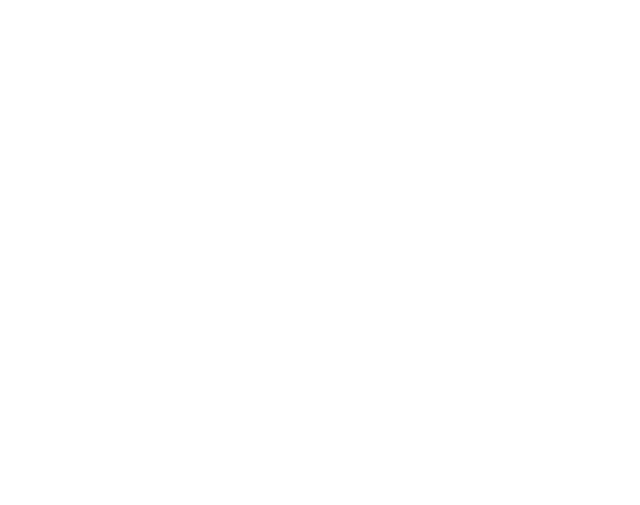
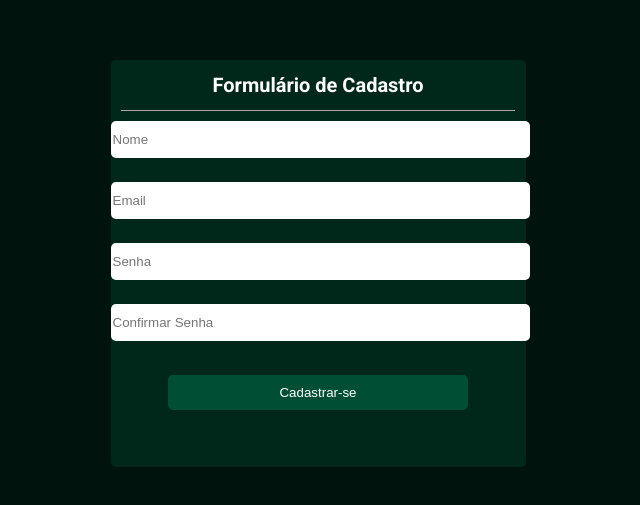
Before and after one commit to Gustavoph/BuyResolutionFront, a React (Vite) app: page /signup in a window 1280 px wide. Before the commit this address had no page. Shown: the part 137-642 px from the top of the page, without its empty margins (322-962 px from the left). Built offline with nearby package versions, Linux system fonts and the light colour scheme.

Commit message:
:sparkles: Creating signup page

```diff
--- a/src/routes/index.tsx
+++ b/src/routes/index.tsx
@@ -2,11 +2,13 @@
 
 import { Login } from '../views/Login'
 import { Market } from '../views/Market'
+import { SignUp } from '../views/SignUp'
 
 export function AppRoutes() {
   return (
     <Routes>
       <Route path="/login" element={<Login />} />
+      <Route path="/signup" element={<SignUp />} />
       <Route
         path="/market/foods"
         element={<Market food={true} drink={false} />}
--- a/src/views/Login/components/Inputs/Inputs.tsx
+++ b/src/views/Login/components/Inputs/Inputs.tsx
@@ -9,6 +9,8 @@
   Division,
 } from './styles'
 
+import { Link } from 'react-router-dom'
+
 export function Inputs() {
   return (
     <Container>
@@ -16,13 +18,15 @@
         <LogIn>
           <Input placeholder="Email" type={'email'} />
           <Input placeholder="Senha" type={'password'} />
-          <LogInButton>Entrar</LogInButton>
+          <Link title={'Entrar'} to={'/market'}>
+            <LogInButton>Entrar</LogInButton>
+          </Link>
         </LogIn>
         <Division>Ou</Division>
         <SignUp>
-          <SignUpButton onClick={() => console.log('Criar Conta')}>
-            Criar Conta
-          </SignUpButton>
+          <Link title={'Criar Conta'} to={'/signup'}>
+            <SignUpButton>Criar Conta</SignUpButton>
+          </Link>
         </SignUp>
       </Content>
     </Container>
--- /dev/null
+++ b/src/views/SignUp/index.tsx
@@ -0,0 +1,34 @@
+import {
+  Container,
+  Content,
+  Input,
+  SignOutButton,
+  Inputs,
+  Title,
+  Division,
+  Top,
+} from './styles'
+
+import { Link } from 'react-router-dom'
+
+export function SignUp() {
+  return (
+    <Container>
+      <Content>
+        <Top>
+          <Title>Formulário de Cadastro</Title>
+          <Division />
+        </Top>
+        <Inputs>
+          <Input placeholder="Nome" type={'text'} />
+          <Input placeholder="Email" type={'email'} />
+          <Input placeholder="Senha" type={'password'} />
+          <Input placeholder="Confirmar Senha" type={'password'} />
+        </Inputs>
+        <Link title={'Cadastrar-se'} to={'/login'}>
+          <SignOutButton>Cadastrar-se</SignOutButton>
+        </Link>
+      </Content>
+    </Container>
+  )
+}
--- /dev/null
+++ b/src/views/SignUp/styles.ts
@@ -0,0 +1,69 @@
+import styled from 'styled-components'
+
+export const Container = styled.div`
+  display: flex;
+  align-items: center;
+  justify-content: center;
+  width: 100%;
+  height: 100vh;
+  background-color: ${({ theme }) => theme.colors.primary};
+`
+
+export const Content = styled.div`
+  display: flex;
+  flex-direction: column;
+  align-items: center;
+  max-width: 112rem;
+  margin: 0 auto;
+  width: 41.5rem;
+  height: 40.7rem;
+  border-radius: ${({ theme }) => theme.border.radius};
+  background-color: ${({ theme }) => theme.colors.secondary};
+`
+export const Top = styled.div`
+  display: flex;
+  flex-direction: column;
+  align-items: center;
+  width: 100%;
+`
+
+export const Title = styled.h1`
+  justify-self: center;
+  padding: 0;
+  color: ${({ theme }) => theme.colors.white};
+`
+
+export const Division = styled.div`
+  width: 95%;
+  border-top: 1px solid #a9a9a9;
+  padding: 0;
+`
+
+export const Inputs = styled.div`
+  display: flex;
+  flex-direction: column;
+  width: 100%;
+  padding: 1rem 1rem 1rem 1rem;
+`
+
+export const Input = styled.input`
+  width: 100%;
+  height: ${({ theme }) => theme.inputSize.md.height};
+  margin-bottom: 2.4rem;
+  border: ${({ theme }) => theme.border.type};
+  border-radius: ${({ theme }) => theme.border.radius};
+  outline: none;
+`
+
+export const SignOutButton = styled.button`
+  width: ${({ theme }) => theme.inputSize.md.width};
+  height: ${({ theme }) => theme.inputSize.md.height};
+  border: ${({ theme }) => theme.border.type};
+  border-radius: ${({ theme }) => theme.border.radius};
+  color: ${({ theme }) => theme.colors.white};
+  background-color: ${({ theme }) => theme.colors.tertiary};
+  margin-bottom: 3.3rem;
+  :hover {
+    filter: brightness(0.7);
+  }
+`
```
